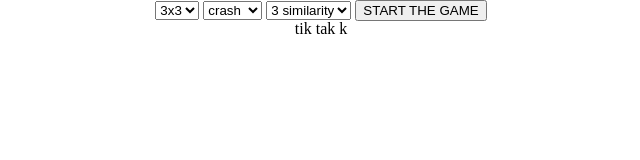
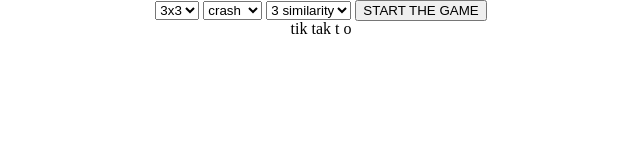
Before and after one commit to M-Alnakhli/GA_FrontEnd, a plain HTML site: page html/indx.html in a window 1280 px wide. Shown: the full height of the page, 319-959 px from the left. Drawn offline with nearby package versions, Linux system fonts and the light colour scheme.

Commit message:
almost done

```diff
--- a/html/XO.html
+++ b/html/indx.html
@@ -37,7 +37,8 @@
               <input id ='start' type="button" value="START THE GAME" >
           </div>
           <div class ='thGame'>
-              <h1><span class='tik'>t</span><span class='i'>i</span><span class='tik'>k <span class='tak'>t</span><span class='i'>a</span><span class='tak'>k</span> <span class='tak'>k</span>
+              <h1><span class='tik'>t</span><span class='i'>i</span><span class='tik'>k</span> <span class='tak'>t</span><span class='i'>a</span><span class='tak'>k</span> <span class='tak'> t</span>
+                <span class='i'>o</span>
             </h1>
             </div>
           <div class ='game'>
```
